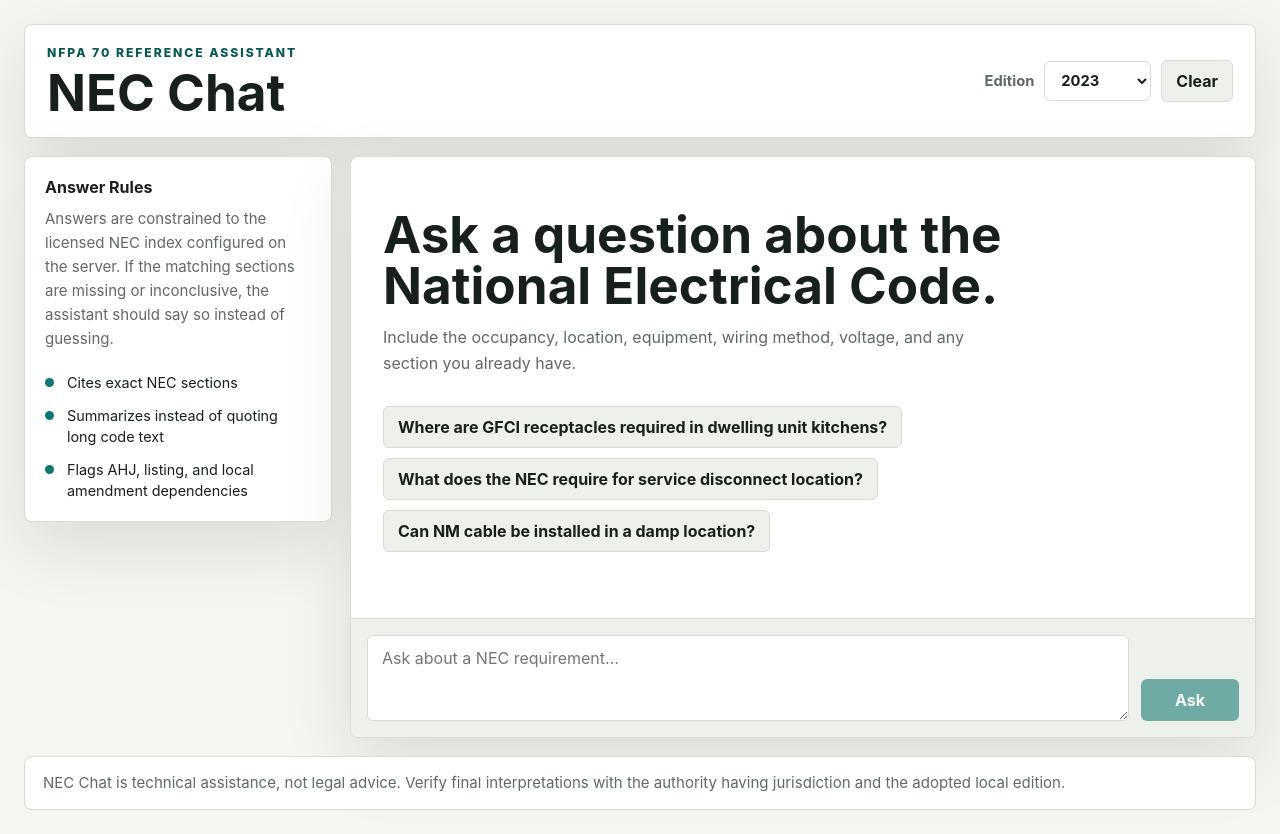
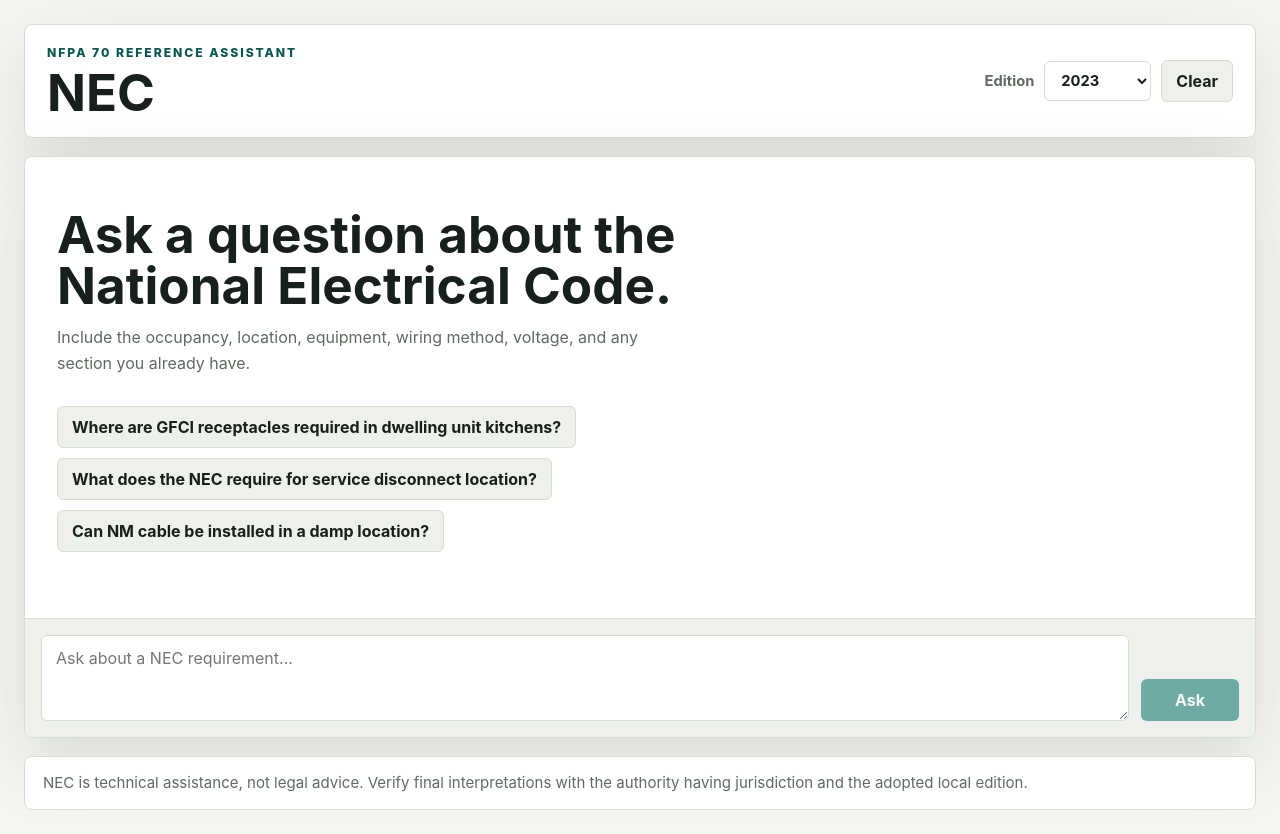
Before and after one commit to Dashhhhhhhh/writespace, a Next.js app: page / in a window 1280 px wide. Built offline with nearby package versions, Linux system fonts and the light colour scheme.

Commit message:
Simplify NEC chat UI

```diff
--- a/app/globals.css
+++ b/app/globals.css
@@ -65,7 +65,6 @@
 
 .app-header,
 .chat-panel,
-.reference-panel,
 .app-footer {
   border: 1px solid var(--border);
   background: var(--surface);
@@ -135,50 +134,15 @@
 
 .content-grid {
   display: grid;
-  grid-template-columns: minmax(230px, 0.34fr) minmax(0, 1fr);
+  grid-template-columns: minmax(0, 1fr);
   gap: 18px;
   min-height: 0;
 }
 
-.reference-panel {
-  align-self: start;
-  padding: 20px;
-  border-radius: 8px;
-}
-
-.reference-panel p,
 .app-footer {
   color: var(--muted);
   font-size: 0.94rem;
   line-height: 1.6;
-}
-
-.status-list {
-  display: grid;
-  gap: 12px;
-  margin-top: 22px;
-}
-
-.status-list div {
-  display: grid;
-  grid-template-columns: 12px minmax(0, 1fr);
-  gap: 10px;
-  align-items: start;
-}
-
-.status-list p {
-  margin: 0;
-  color: var(--text);
-  font-size: 0.9rem;
-  line-height: 1.45;
-}
-
-.status-dot {
-  width: 9px;
-  height: 9px;
-  margin-top: 5px;
-  border-radius: 999px;
-  background: var(--accent);
 }
 
 .chat-panel {
@@ -500,10 +464,6 @@
     grid-template-columns: 1fr;
   }
 
-  .reference-panel {
-    order: 2;
-  }
-
   .chat-panel {
     min-height: 68vh;
   }
--- a/app/layout.tsx
+++ b/app/layout.tsx
@@ -3,9 +3,9 @@
 import "./globals.css";
 
 export const metadata: Metadata = {
-  title: "NEC Chat",
+  title: "NEC",
   description:
-    "A National Electrical Code chat assistant that answers from a licensed NEC index and cites sections.",
+    "A National Electrical Code assistant that answers from a licensed NEC index and cites sections.",
 };
 
 export default function RootLayout({
--- a/app/page.tsx
+++ b/app/page.tsx
@@ -225,7 +225,7 @@
         <header className="app-header">
           <div>
             <p className="eyebrow">NFPA 70 reference assistant</p>
-            <h1>NEC Chat</h1>
+            <h1>NEC</h1>
           </div>
 
           <div className="header-actions" aria-label="Chat settings">
@@ -246,31 +246,7 @@
         </header>
 
         <div className="content-grid">
-          <aside className="reference-panel" aria-label="Reference guardrails">
-            <h2>Answer Rules</h2>
-            <p>
-              Answers are constrained to the licensed NEC index configured on the
-              server. If the matching sections are missing or inconclusive, the
-              assistant should say so instead of guessing.
-            </p>
-
-            <div className="status-list">
-              <div>
-                <span className="status-dot" />
-                <p>Cites exact NEC sections</p>
-              </div>
-              <div>
-                <span className="status-dot" />
-                <p>Summarizes instead of quoting long code text</p>
-              </div>
-              <div>
-                <span className="status-dot" />
-                <p>Flags AHJ, listing, and local amendment dependencies</p>
-              </div>
-            </div>
-          </aside>
-
-          <section className="chat-panel" aria-label="NEC chat">
+          <section className="chat-panel" aria-label="NEC">
             <div className="message-list">
               {messages.length === 0 ? (
                 <div className="empty-state">
@@ -299,7 +275,7 @@
                     key={message.id}
                   >
                     <div className="message-meta">
-                      {message.role === "assistant" ? "NEC Chat" : "You"}
+                      {message.role === "assistant" ? "NEC" : "You"}
                     </div>
                     <p>{message.content}</p>
                     {message.citations && message.citations.length > 0 ? (
@@ -327,7 +303,7 @@
 
               {isLoading ? (
                 <article className="message message-assistant message-loading">
-                  <div className="message-meta">NEC Chat</div>
+                  <div className="message-meta">NEC</div>
                   <p>Checking the licensed NEC index...</p>
                 </article>
               ) : null}
@@ -360,7 +336,7 @@
         </div>
 
         <footer className="app-footer">
-          NEC Chat is technical assistance, not legal advice. Verify final
+          NEC is technical assistance, not legal advice. Verify final
           interpretations with the authority having jurisdiction and the adopted
           local edition.
         </footer>
```
Also changed, not shown: 1 other file (tests, documents, lock files or other folders).
